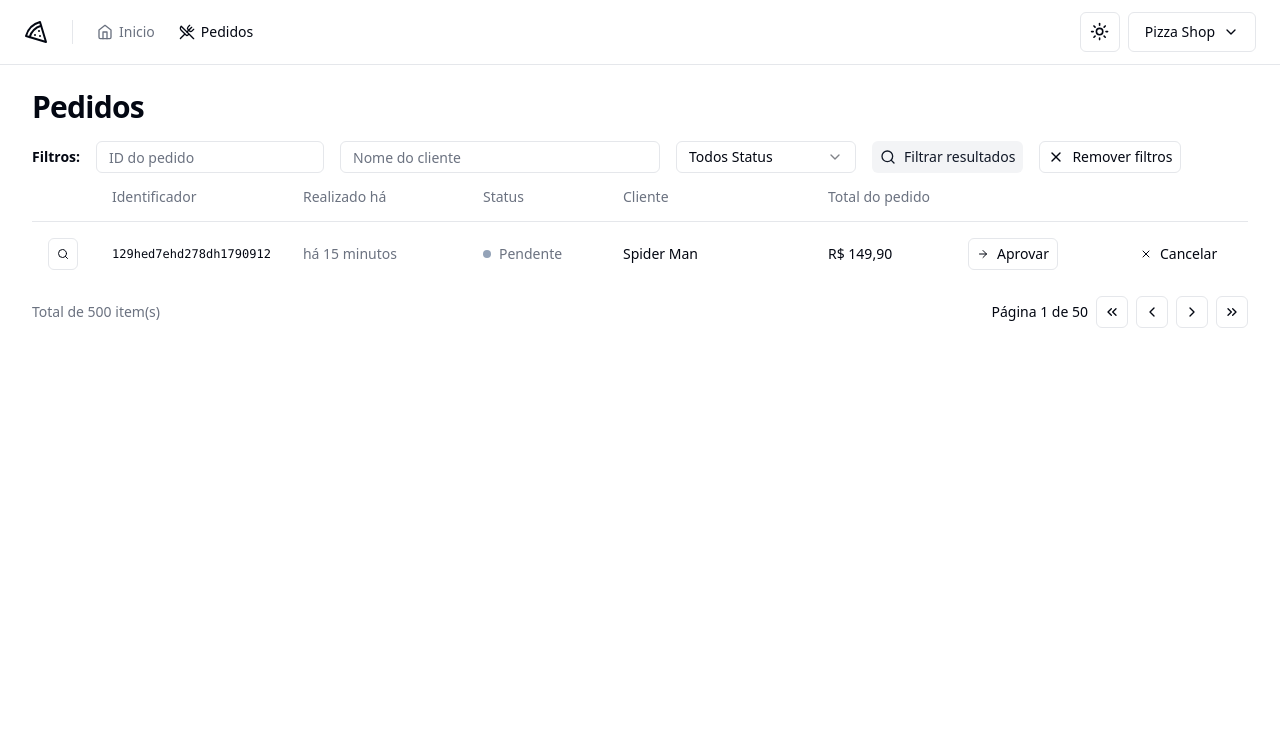
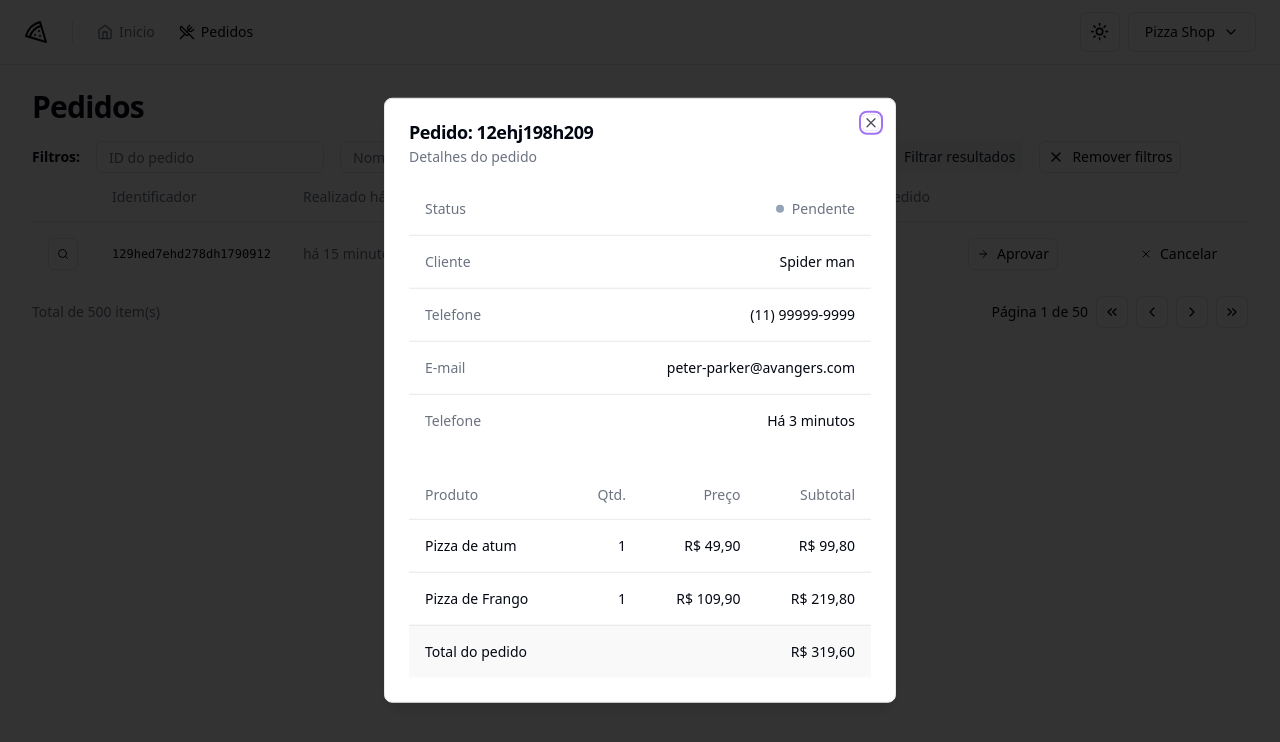
Before and after one commit to EdsonHenrique96/04-ignite-class_pizza-shop_app-, a React (Vite) app: page /orders in a window 1280 px wide. Both pictures are taken after a click on the button "Detalhes do pedido". Shown: the top 742 px of the page. Built offline with nearby package versions, Linux system fonts and the light colour scheme.

Commit message:
create item detail component

```diff
--- a/package.json
+++ b/package.json
@@ -11,6 +11,7 @@
   },
   "dependencies": {
     "@hookform/resolvers": "^3.3.4",
+    "@radix-ui/react-dialog": "^1.0.5",
     "@radix-ui/react-dropdown-menu": "^2.0.6",
     "@radix-ui/react-label": "^2.0.2",
     "@radix-ui/react-select": "^2.0.0",
--- /dev/null
+++ b/src/components/ui/dialog.tsx
@@ -0,0 +1,120 @@
+import * as React from "react"
+import * as DialogPrimitive from "@radix-ui/react-dialog"
+import { X } from "lucide-react"
+
+import { cn } from "@/lib/utils"
+
+const Dialog = DialogPrimitive.Root
+
+const DialogTrigger = DialogPrimitive.Trigger
+
+const DialogPortal = DialogPrimitive.Portal
+
+const DialogClose = DialogPrimitive.Close
+
+const DialogOverlay = React.forwardRef<
+  React.ElementRef<typeof DialogPrimitive.Overlay>,
+  React.ComponentPropsWithoutRef<typeof DialogPrimitive.Overlay>
+>(({ className, ...props }, ref) => (
+  <DialogPrimitive.Overlay
+    ref={ref}
+    className={cn(
+      "fixed inset-0 z-50 bg-black/80  data-[state=open]:animate-in data-[state=closed]:animate-out data-[state=closed]:fade-out-0 data-[state=open]:fade-in-0",
+      className
+    )}
+    {...props}
+  />
+))
+DialogOverlay.displayName = DialogPrimitive.Overlay.displayName
+
+const DialogContent = React.forwardRef<
+  React.ElementRef<typeof DialogPrimitive.Content>,
+  React.ComponentPropsWithoutRef<typeof DialogPrimitive.Content>
+>(({ className, children, ...props }, ref) => (
+  <DialogPortal>
+    <DialogOverlay />
+    <DialogPrimitive.Content
+      ref={ref}
+      className={cn(
+        "fixed left-[50%] top-[50%] z-50 grid w-full max-w-lg translate-x-[-50%] translate-y-[-50%] gap-4 border bg-background p-6 shadow-lg duration-200 data-[state=open]:animate-in data-[state=closed]:animate-out data-[state=closed]:fade-out-0 data-[state=open]:fade-in-0 data-[state=closed]:zoom-out-95 data-[state=open]:zoom-in-95 data-[state=closed]:slide-out-to-left-1/2 data-[state=closed]:slide-out-to-top-[48%] data-[state=open]:slide-in-from-left-1/2 data-[state=open]:slide-in-from-top-[48%] sm:rounded-lg",
+        className
+      )}
+      {...props}
+    >
+      {children}
+      <DialogPrimitive.Close className="absolute right-4 top-4 rounded-sm opacity-70 ring-offset-background transition-opacity hover:opacity-100 focus:outline-none focus:ring-2 focus:ring-ring focus:ring-offset-2 disabled:pointer-events-none data-[state=open]:bg-accent data-[state=open]:text-muted-foreground">
+        <X className="h-4 w-4" />
+        <span className="sr-only">Close</span>
+      </DialogPrimitive.Close>
+    </DialogPrimitive.Content>
+  </DialogPortal>
+))
+DialogContent.displayName = DialogPrimitive.Content.displayName
+
+const DialogHeader = ({
+  className,
+  ...props
+}: React.HTMLAttributes<HTMLDivElement>) => (
+  <div
+    className={cn(
+      "flex flex-col space-y-1.5 text-center sm:text-left",
+      className
+    )}
+    {...props}
+  />
+)
+DialogHeader.displayName = "DialogHeader"
+
+const DialogFooter = ({
+  className,
+  ...props
+}: React.HTMLAttributes<HTMLDivElement>) => (
+  <div
+    className={cn(
+      "flex flex-col-reverse sm:flex-row sm:justify-end sm:space-x-2",
+      className
+    )}
+    {...props}
+  />
+)
+DialogFooter.displayName = "DialogFooter"
+
+const DialogTitle = React.forwardRef<
+  React.ElementRef<typeof DialogPrimitive.Title>,
+  React.ComponentPropsWithoutRef<typeof DialogPrimitive.Title>
+>(({ className, ...props }, ref) => (
+  <DialogPrimitive.Title
+    ref={ref}
+    className={cn(
+      "text-lg font-semibold leading-none tracking-tight",
+      className
+    )}
+    {...props}
+  />
+))
+DialogTitle.displayName = DialogPrimitive.Title.displayName
+
+const DialogDescription = React.forwardRef<
+  React.ElementRef<typeof DialogPrimitive.Description>,
+  React.ComponentPropsWithoutRef<typeof DialogPrimitive.Description>
+>(({ className, ...props }, ref) => (
+  <DialogPrimitive.Description
+    ref={ref}
+    className={cn("text-sm text-muted-foreground", className)}
+    {...props}
+  />
+))
+DialogDescription.displayName = DialogPrimitive.Description.displayName
+
+export {
+  Dialog,
+  DialogPortal,
+  DialogOverlay,
+  DialogClose,
+  DialogTrigger,
+  DialogContent,
+  DialogHeader,
+  DialogFooter,
+  DialogTitle,
+  DialogDescription,
+}
--- /dev/null
+++ b/src/pages/orders/order-datails.tsx
@@ -0,0 +1,102 @@
+import {
+  DialogContent,
+  DialogDescription,
+  DialogHeader,
+  DialogTitle,
+} from '@/components/ui/dialog'
+import {
+  Table,
+  TableBody,
+  TableCell,
+  TableFooter,
+  TableHead,
+  TableHeader,
+  TableRow,
+} from '@/components/ui/table'
+
+export function OrderDetails() {
+  return (
+    <DialogContent>
+      <DialogHeader>
+        <DialogTitle>Pedido: 12ehj198h209</DialogTitle>
+        <DialogDescription>Detalhes do pedido</DialogDescription>
+      </DialogHeader>
+
+      <div className="space-y-6">
+        <Table>
+          <TableBody>
+            <TableRow>
+              <TableCell className="text-muted-foreground">Status</TableCell>
+              <TableCell className="flex justify-end">
+                <div className="flex items-center gap-2">
+                  <span className="h-2 w-2 rounded-full bg-slate-400" />
+                  <span className="font-medium text-muted-foreground">
+                    Pendente
+                  </span>
+                </div>
+              </TableCell>
+            </TableRow>
+
+            <TableRow>
+              <TableCell className="text-muted-foreground">Cliente</TableCell>
+              <TableCell className="flex justify-end">Spider man</TableCell>
+            </TableRow>
+
+            <TableRow>
+              <TableCell className="text-muted-foreground">Telefone</TableCell>
+              <TableCell className="flex justify-end">
+                (11) 99999-9999
+              </TableCell>
+            </TableRow>
+
+            <TableRow>
+              <TableCell className="text-muted-foreground">E-mail</TableCell>
+              <TableCell className="flex justify-end">
+                peter-parker@avangers.com
+              </TableCell>
+            </TableRow>
+
+            <TableRow>
+              <TableCell className="text-muted-foreground">Telefone</TableCell>
+              <TableCell className="flex justify-end">Há 3 minutos</TableCell>
+            </TableRow>
+          </TableBody>
+        </Table>
+
+        <Table>
+          <TableHeader>
+            <TableRow>
+              <TableHead>Produto</TableHead>
+              <TableHead className="text-right">Qtd.</TableHead>
+              <TableHead className="text-right">Preço</TableHead>
+              <TableHead className="text-right">Subtotal</TableHead>
+            </TableRow>
+          </TableHeader>
+          <TableBody>
+            <TableRow>
+              <TableCell>Pizza de atum</TableCell>
+              <TableCell className="text-right">1</TableCell>
+              <TableCell className="text-right">R$ 49,90</TableCell>
+              <TableCell className="text-right">R$ 99,80</TableCell>
+            </TableRow>
+
+            <TableRow>
+              <TableCell>Pizza de Frango</TableCell>
+              <TableCell className="text-right">1</TableCell>
+              <TableCell className="text-right">R$ 109,90</TableCell>
+              <TableCell className="text-right">R$ 219,80</TableCell>
+            </TableRow>
+          </TableBody>
+          <TableFooter>
+            <TableRow>
+              <TableCell colSpan={3}>Total do pedido</TableCell>
+              <TableCell className="text-right font-medium">
+                R$ 319,60
+              </TableCell>
+            </TableRow>
+          </TableFooter>
+        </Table>
+      </div>
+    </DialogContent>
+  )
+}
--- a/src/pages/orders/order-table-row.tsx
+++ b/src/pages/orders/order-table-row.tsx
@@ -1,17 +1,25 @@
 import { ArrowRight, Search, X } from 'lucide-react'
 
 import { Button } from '@/components/ui/button'
+import { Dialog, DialogTrigger } from '@/components/ui/dialog'
 import { TableCell, TableRow } from '@/components/ui/table'
+
+import { OrderDetails } from './order-datails'
 
 export function OrderTableRow() {
   return (
     <TableRow>
       <TableCell>
-        <Button variant="outline" size="xs">
-          <Search className="h-3 w-3" />
-          {/* sr-only, não mostra o texto em tela, essa informação fica acessível apenas para o leitor de tela */}
-          <span className="sr-only">Detalhes do pedido</span>
-        </Button>
+        <Dialog>
+          <DialogTrigger asChild>
+            <Button variant="outline" size="xs">
+              <Search className="h-3 w-3" />
+              {/* sr-only, não mostra o texto em tela, essa informação fica acessível apenas para o leitor de tela */}
+              <span className="sr-only">Detalhes do pedido</span>
+            </Button>
+          </DialogTrigger>
+          <OrderDetails />
+        </Dialog>
       </TableCell>
       <TableCell className="font-mono text-xs font-medium">
         129hed7ehd278dh1790912
```
Also changed, not shown: 1 other file (tests, documents, lock files or other folders).
